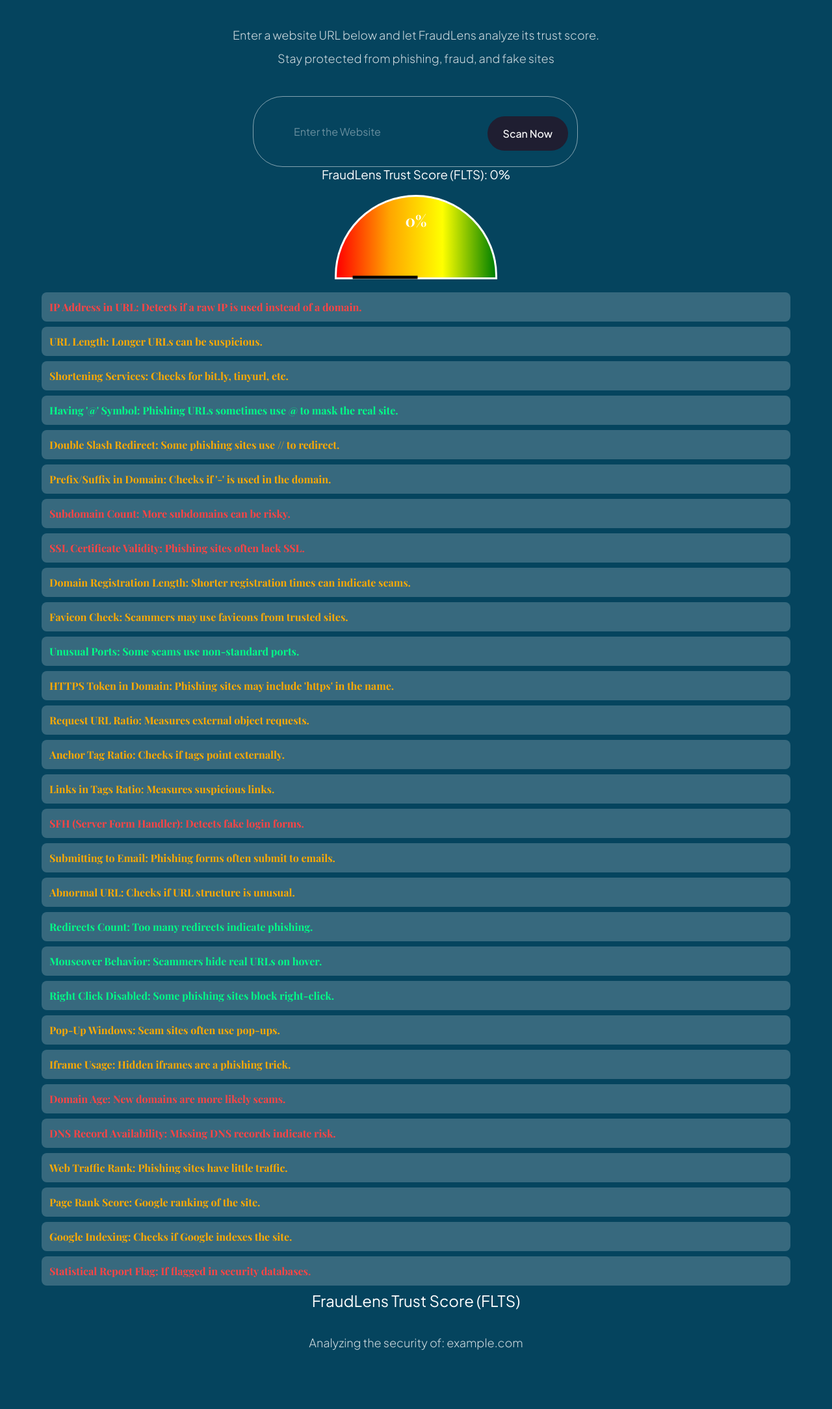
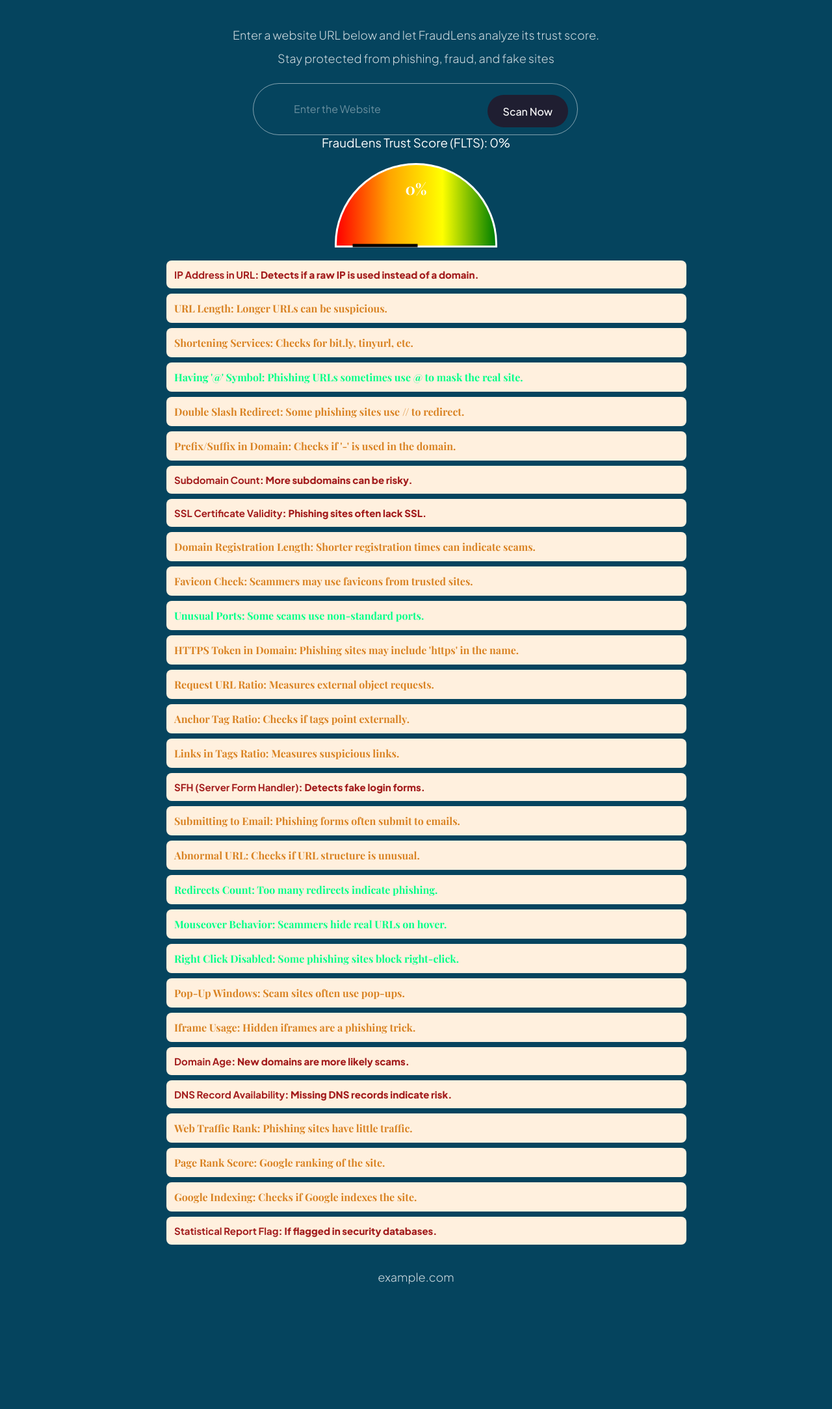
Before and after one commit to Rishabh4Jakhar/Fraudlens, a Django app: page /result/ in a window 1280 px wide. Shown: the part 306-2475 px from the top of the page at 65% size. After the commit the page ends 2283 px from the top, so only its background shows below. Run offline with Django 5.2, Linux system fonts and the light colour scheme.

Commit message:
index html result html css update

```diff
--- a/fraudlens_backend/core/static/css/sections/result.css
+++ b/fraudlens_backend/core/static/css/sections/result.css
@@ -96,8 +96,11 @@ h1, h2, h3 {
 }
 
 #analysisList div {
-    background: rgba(255, 255, 255, 0.2);
+    background: var(--color-creamson);
     padding: 12px;
+    width: 50rem;
+    margin-left: 12rem;
+    align-items: center;
     border-radius: 8px;
     margin-bottom: 8px;
     transition: all 0.3s ease-in-out;
@@ -105,8 +108,13 @@ h1, h2, h3 {
 
 /* Risk Level Colors */
 .safe { color: #00FF88; font-weight: bold; } /* Green */
-.suspicious { color: #FFAA00; font-weight: bold; } /* Orange */
-.dangerous { color: #FF4444; font-weight: bold; } /* Red */
+.suspicious { color: #D98324; font-weight: bold; } /* Orange */
+.dangerous {
+  color: #A31D1D;
+  font-weight: 800;
+  font-family: var(--plus-jakarta-sans);
+  font-size: 15px;
+} /* Red */
 
 /* Buttons */
 button {
@@ -157,13 +165,14 @@ button:hover {
 
   .scan__form {
     max-width: 500px;
-    margin-top: 40px;
+    margin-top: 20px;
     margin-left: 325px;
     padding: 10px 14px 10px 50px;
     display: flex;
     gap: 10px;
     border: 1px solid rgba(255, 255, 255, 0.5);
     border-radius: 46px;
+    height: 80px;
   }
 
 
@@ -179,6 +188,7 @@ button:hover {
     outline: none;
     padding: 12px;
     text-align: left;
+    line-height: 20px;
 }
 
   .scan__form input::placeholder {
@@ -191,7 +201,8 @@ button:hover {
   .scan__form button {
     padding: 16px 24px;
     margin-left: 50px;
-    margin-bottom: 14px;
+    height: 50px;
+    margin-top: 7px;
     max-width: 180px;
     font-size: 16px;
     font-weight: 500;
--- a/fraudlens_backend/core/templates/index.html
+++ b/fraudlens_backend/core/templates/index.html
@@ -4,7 +4,7 @@
 <head>
   <meta charset="UTF-8">
   <meta name="viewport" content="width=device-width, initial-scale=1.0">
-  <link rel="icon" type="image/png" href="{% static 'public\logo.png' %}"/>
+  <link rel="icon" type="image/png" href="{% static 'assets/logo.png' %}">
   <link rel="stylesheet" href="{% static 'css/style.css' %}">
   <link href="https://cdn.jsdelivr.net/npm/remixicon/fonts/remixicon.css" rel="stylesheet">
 
--- a/fraudlens_backend/core/templates/result.html
+++ b/fraudlens_backend/core/templates/result.html
@@ -4,7 +4,7 @@
 <head>
     <meta charset="UTF-8">
     <meta name="viewport" content="width=device-width, initial-scale=1.0">
-    <link rel="icon" type="image/png" href="{% static 'public/logo.png' %}"/>
+    <link rel="icon" type="image/png" href="{% static 'assets/logo.png' %}">
     <title>Scan Results | FraudLens</title>
     <link rel="stylesheet" href="{% static 'css/sections/result.css' %}">
 
@@ -33,8 +33,8 @@
           </div>
           <ul id="analysisList"></ul>
           <div class="flts">
-            <h1>FraudLens Trust Score (FLTS)</h1>
-            <p>Analyzing the security of: <span id="scannedUrl"></span></p>
+
+            <p><span id="scannedUrl"></span></p>
 
 
 
```
